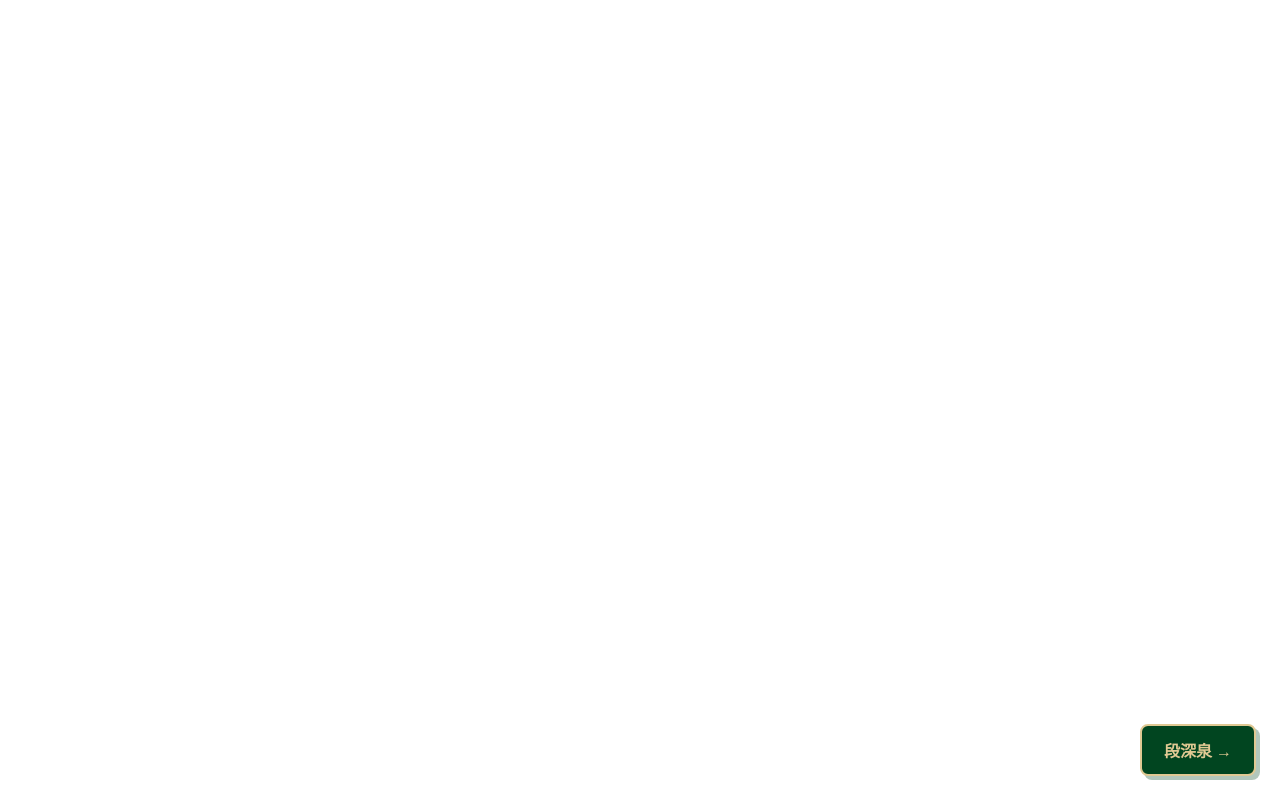
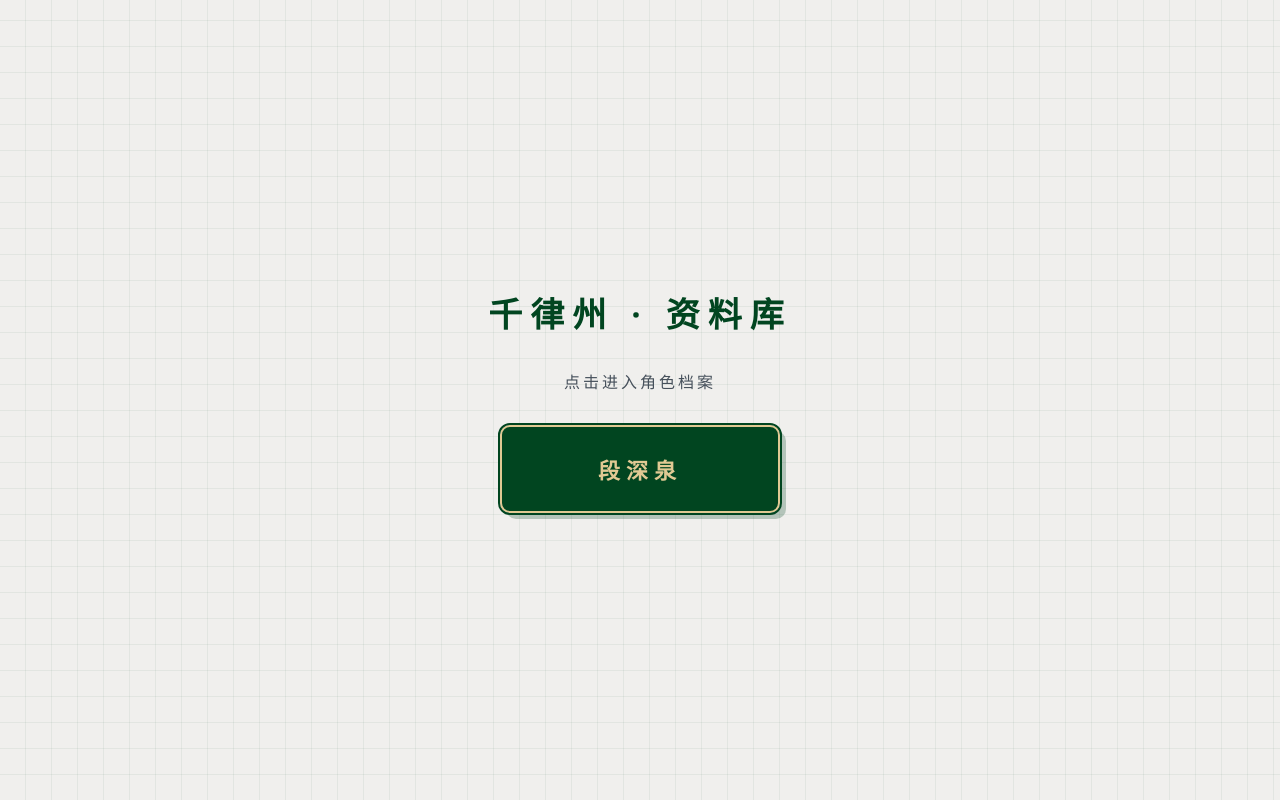
Before and after one commit to huaiqi99/quanyu, a plain HTML site: page index.html in a window 1280 px wide. Drawn offline with Linux system fonts and the light colour scheme.

Commit message:
新主页，加入段深泉入口

```diff
--- a/index.html
+++ b/index.html
@@ -1 +1,37 @@
-<a href="段深泉.html" style="position:fixed;right:24px;bottom:24px;padding:12px 22px;background:#014520;color:#E0C993;border:2px solid #E0C993;border-radius:8px;text-decoration:none;font-size:16px;font-weight:bold;z-index:9999;box-shadow:4px 4px 0 rgba(1,69,32,.3);">段深泉 →</a>
+<!DOCTYPE html>
+<html lang="zh-CN">
+<head>
+<meta charset="utf-8">
+<meta name="viewport" content="width=device-width,initial-scale=1">
+<title>千律州 · 资料库</title>
+<style>
+  *{box-sizing:border-box;margin:0;padding:0}
+  body{
+    min-height:100vh;display:flex;flex-direction:column;
+    align-items:center;justify-content:center;gap:32px;
+    background:#F0EFED;
+    background-image:
+      repeating-linear-gradient(0deg,transparent,transparent 25px,rgba(1,69,32,.06) 25px,rgba(1,69,32,.06) 26px),
+      repeating-linear-gradient(90deg,transparent,transparent 25px,rgba(1,69,32,.06) 25px,rgba(1,69,32,.06) 26px);
+    font-family:Georgia,"Times New Roman","Songti SC",serif;
+  }
+  h1{color:#014520;font-size:34px;letter-spacing:8px}
+  p.sub{color:#46505B;letter-spacing:3px}
+  a.card{
+    display:block;width:280px;padding:26px 0;text-align:center;
+    background:#014520;color:#E0C993;
+    border:2px solid #E0C993;outline:2px solid #014520;
+    border-radius:10px;text-decoration:none;
+    font-size:22px;font-weight:bold;letter-spacing:6px;
+    box-shadow:6px 6px 0 rgba(1,69,32,.25);
+    transition:transform .15s;
+  }
+  a.card:hover{transform:translate(-2px,-2px);box-shadow:9px 9px 0 rgba(1,69,32,.3)}
+</style>
+</head>
+<body>
+  <h1>千律州 · 资料库</h1>
+  <p class="sub">点击进入角色档案</p>
+  <a class="card" href="段深泉.html">段深泉</a>
+</body>
+</html>
```
